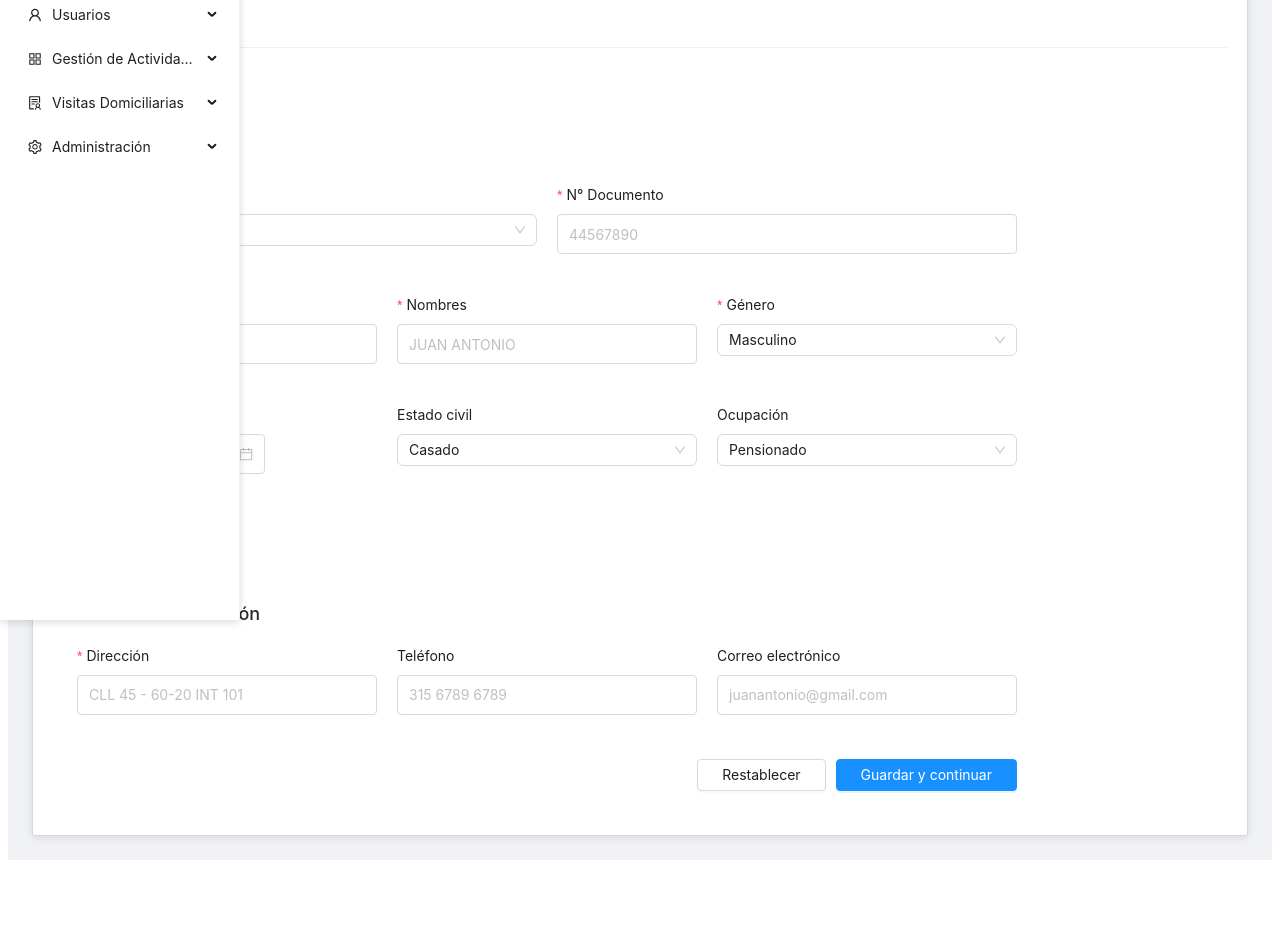
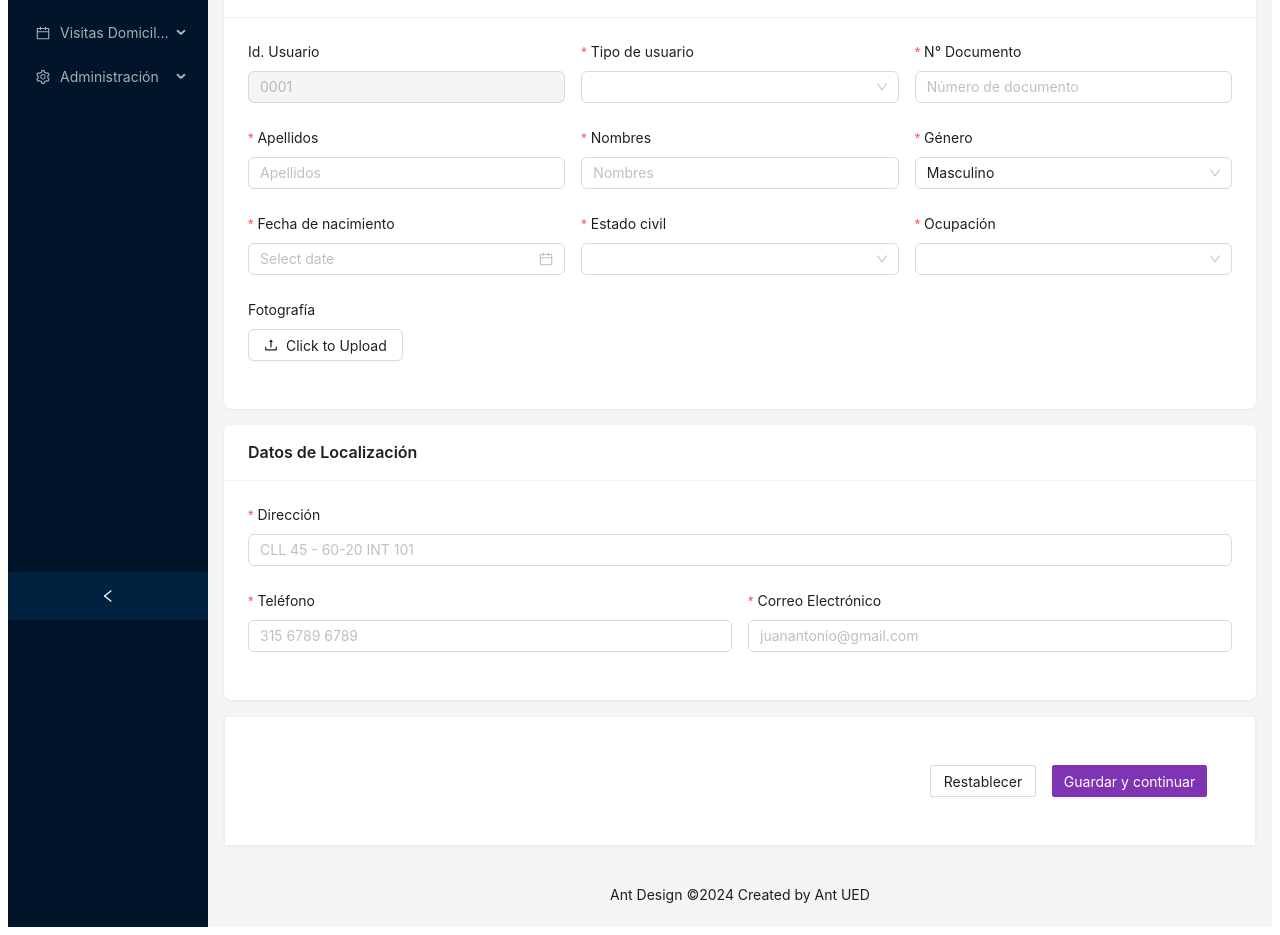
Before and after one commit to Davidvera27/CareLink, a React (Create React App) app in the folder frontend/: page /nuevo-usuario in a window 1280 px wide. Shown: the part 180-1115 px from the top of the page. Before the commit the page ends 1048 px from the top, so only its background shows below. Built offline with nearby package versions, Linux system fonts and the light colour scheme; sample sign-in values are in the browser's storage.

Commit message:
Update NuevoUsuario.js

```diff
--- a/frontend/src/components/NuevoUsuario.js
+++ b/frontend/src/components/NuevoUsuario.js
@@ -1,15 +1,34 @@
 import React from "react";
-import { Form, Input, Select, DatePicker, Button, Upload, message } from "antd";
-import { UploadOutlined } from "@ant-design/icons";
-import GlobalHeader from "./GlobalHeader"; // Barra de navegación
-import "../styles/NuevoUsuario.css";
+import {
+  Layout,
+  Breadcrumb,
+  Form,
+  Input,
+  Select,
+  DatePicker,
+  Button,
+  Upload,
+  message,
+  Card,
+  Row,
+  Col,
+  Menu,
+} from "antd";
+import moment from "moment";
+import {
+  UploadOutlined,
+  HomeOutlined,
+  UserOutlined,
+  CheckCircleOutlined,
+  CalendarOutlined,
+  SettingOutlined,
+} from "@ant-design/icons"; // Importa íconos correctamente
 import axios from "axios";
-import moment from "moment";
 
-
+const { Header, Content, Footer, Sider } = Layout;
 const { Option } = Select;
 
-// Configuración global para manejar errores en Axios
+// Configuración global de Axios
 axios.interceptors.response.use(
   (response) => response,
   (error) => {
@@ -22,8 +41,14 @@ axios.interceptors.response.use(
   }
 );
 
+const validateDate = (_, value) => {
+  if (!value || value.isBefore(moment())) {
+    return Promise.resolve();
+  }
+  return Promise.reject(new Error("La fecha debe ser anterior a hoy."));
+};
+
 const NuevoUsuario = () => {
-
   const onFinish = async (values) => {
     try {
       const response = await axios.post("http://localhost:5000/api/patients", {
@@ -48,182 +73,280 @@ const NuevoUsuario = () => {
     }
   };
 
-  const onFinishFailed = (errorInfo) => {
-    console.error("Error en el formulario:", errorInfo);
-    message.error("Por favor, complete todos los campos obligatorios.");
-  };
-
-  const validateDate = (_, value) => {
-    if (!value || value.isBefore(moment())) {
-      return Promise.resolve();
-    }
-    return Promise.reject(new Error("La fecha debe ser anterior a hoy."));
-  };
-
   return (
-    <div>
-      <GlobalHeader />
-      <div className="nuevo-usuario-page">
-        <div className="card-legacy">
-          <div className="head">
-            <div className="title-wrapper">
-              <h3 className="title">Nuevo Usuario</h3>
-            </div>
-          </div>
-          <div className="body">
-            <Form
-              name="nuevo-usuario"
-              layout="vertical"
-              onFinish={onFinish}
-              onFinishFailed={onFinishFailed}
-              initialValues={{
-                tipoUsuario: "Recurrente",
-                genero: "Masculino",
-                estadoCivil: "Casado",
-                ocupacion: "Pensionado",
+    <Layout style={{ minHeight: "100vh" }}>
+      <Sider collapsible>
+        <div
+          className="logo"
+          style={{
+            color: "white",
+            textAlign: "center",
+            padding: "16px 0",
           }}
         >
-              <div className="form-section">
-                <h4>Datos básicos</h4>
-                <div className="form-row">
-                  <Form.Item
-                    name="tipoUsuario"
-                    label="Tipo de usuario"
-                    className="form-item"
+          Sistema de Gestión
+        </div>
+        <Menu theme="dark" defaultSelectedKeys={["1"]} mode="inline">
+          <Menu.Item key="1" icon={<HomeOutlined />}>
+            Tablero de Inicio
+          </Menu.Item>
+
+          <Menu.SubMenu key="2" icon={<UserOutlined />} title="Usuarios">
+            <Menu.Item key="2.1">Nuevo Usuario</Menu.Item>
+            <Menu.Item key="2.2">Nuevo Reporte Clínico</Menu.Item>
+            <Menu.Item key="2.3">Lista de Usuarios</Menu.Item>
+          </Menu.SubMenu>
+
+          <Menu.Item key="3" icon={<CheckCircleOutlined />}>
+            Gestión de Actividades
+          </Menu.Item>
+
+          <Menu.SubMenu
+            key="4"
+            icon={<CalendarOutlined />}
+            title="Visitas Domiciliarias"
           >
+            <Menu.Item key="4.1">Visitas Programadas</Menu.Item>
+            <Menu.Item key="4.2">Historial de Visitas</Menu.Item>
+          </Menu.SubMenu>
+
+          <Menu.SubMenu key="5" icon={<SettingOutlined />} title="Administración">
+            <Menu.Item key="5.1">Configuración General</Menu.Item>
+            <Menu.Item key="5.2">Auditoría</Menu.Item>
+          </Menu.SubMenu>
+        </Menu>
+      </Sider>
+
+      <Layout>
+        <Header style={{ padding: 0, background: "#fff", textAlign: "center", fontWeight: "bold" }}>
+          Nuevo Usuario
+        </Header>
+        <Content style={{ margin: "16px" }}>
+          <Breadcrumb style={{ margin: "16px 0" }}>
+            <Breadcrumb.Item>Inicio</Breadcrumb.Item>
+            <Breadcrumb.Item>Nuevo Usuario</Breadcrumb.Item>
+          </Breadcrumb>
+
+          {/* Tarjetas con estructura basada en Figma */}
+          <Row gutter={[16, 16]}>
+            {/* Tarjeta 1: Datos Básicos */}
+            <Col span={24}>
+<Card title="Datos Básicos" bordered={false}>
+  <Form layout="vertical" onFinish={onFinish} initialValues={{ genero: "Masculino" }}>
+    <Row gutter={16}>
+      {/* Campo: Id. Usuario */}
+      <Col span={8}>
+        <Form.Item name="idUsuario" label="Id. Usuario">
+          <Input placeholder="0001" disabled />
+        </Form.Item>
+      </Col>
+
+      {/* Campo: Tipo de usuario */}
+      <Col span={8}>
+        <Form.Item name="tipoUsuario" label="Tipo de usuario" rules={[{ required: true }]}>
           <Select>
             <Option value="Recurrente">Recurrente</Option>
             <Option value="Nuevo">Nuevo</Option>
           </Select>
         </Form.Item>
-                  <Form.Item
-                    name="nDocumento"
-                    label="N° Documento"
-                    className="form-item"
-                    rules={[{ required: true, message: "Este campo es obligatorio" }]}
-                  >
-                    <Input placeholder="44567890" />
+      </Col>
+
+      {/* Campo: N° Documento */}
+      <Col span={8}>
+        <Form.Item name="nDocumento" label="N° Documento" rules={[{ required: true }]}>
+          <Input placeholder="Número de documento" />
         </Form.Item>
-                </div>
-                <div className="form-row">
-                  <Form.Item
-                    name="apellidos"
-                    label="Apellidos"
-                    className="form-item"
-                    rules={[{ required: true, message: "Este campo es obligatorio" }]}
-                  >
-                    <Input placeholder="LOPEZ ORREGO" />
+      </Col>
+    </Row>
+
+    <Row gutter={16}>
+      {/* Campo: Apellidos */}
+      <Col span={8}>
+        <Form.Item name="apellidos" label="Apellidos" rules={[{ required: true }]}>
+          <Input placeholder="Apellidos" />
         </Form.Item>
-                  <Form.Item
-                    name="nombres"
-                    label="Nombres"
-                    className="form-item"
-                    rules={[{ required: true, message: "Este campo es obligatorio" }]}
-                  >
-                    <Input placeholder="JUAN ANTONIO" />
+      </Col>
+
+      {/* Campo: Nombres */}
+      <Col span={8}>
+        <Form.Item name="nombres" label="Nombres" rules={[{ required: true }]}>
+          <Input placeholder="Nombres" />
         </Form.Item>
-                  <Form.Item
-                    name="genero"
-                    label="Género"
-                    className="form-item"
-                    rules={[{ required: true, message: "Este campo es obligatorio" }]}
-                  >
+      </Col>
+
+      {/* Campo: Género */}
+      <Col span={8}>
+        <Form.Item name="genero" label="Género" rules={[{ required: true }]}>
           <Select>
             <Option value="Masculino">Masculino</Option>
             <Option value="Femenino">Femenino</Option>
           </Select>
         </Form.Item>
-                </div>
-                <div className="form-row">
+      </Col>
+    </Row>
+
+    <Row gutter={16}>
+      {/* Campo: Fecha de nacimiento */}
+      <Col span={8}>
         <Form.Item
           name="fechaNacimiento"
           label="Fecha de nacimiento"
-                    className="form-item"
           rules={[
             { required: true, message: "Este campo es obligatorio" },
             { validator: validateDate },
           ]}
         >
-                    <DatePicker format="YYYY-MM-DD" />
+          <DatePicker style={{ width: "100%" }} format="YYYY-MM-DD" />
         </Form.Item>
-                  <Form.Item
-                    name="estadoCivil"
-                    label="Estado civil"
-                    className="form-item"
-                  >
+      </Col>
+
+      {/* Campo: Estado civil */}
+      <Col span={8}>
+        <Form.Item name="estadoCivil" label="Estado civil" rules={[{ required: true }]}>
           <Select>
             <Option value="Casado">Casado</Option>
             <Option value="Soltero">Soltero</Option>
             <Option value="Divorciado">Divorciado</Option>
           </Select>
         </Form.Item>
-                  <Form.Item
-                    name="ocupacion"
-                    label="Ocupación"
-                    className="form-item"
-                  >
+      </Col>
+
+      {/* Campo: Ocupación */}
+      <Col span={8}>
+        <Form.Item name="ocupacion" label="Ocupación" rules={[{ required: true }]}>
           <Select>
             <Option value="Pensionado">Pensionado</Option>
             <Option value="Empleado">Empleado</Option>
             <Option value="Independiente">Independiente</Option>
           </Select>
         </Form.Item>
-                </div>
-                <Form.Item
-                  name="fotografia"
-                  label="Fotografía"
-                  valuePropName="fileList"
-                  className="form-item upload-item"
-                >
-                  <Upload
-                    name="fotografia"
-                    listType="picture"
-                    beforeUpload={() => false}
-                  >
-                    <Button icon={<UploadOutlined />}>Subir Fotografía</Button>
+      </Col>
+    </Row>
+
+    <Row>
+      {/* Campo: Fotografía */}
+      <Col span={24}>
+        <Form.Item name="fotografia" label="Fotografía" valuePropName="fileList">
+          <Upload name="fotografia" listType="picture" beforeUpload={() => false}>
+            <Button icon={<UploadOutlined />}>Click to Upload</Button>
           </Upload>
         </Form.Item>
-              </div>
-              <div className="form-section">
-                <h4>Datos de localización</h4>
-                <div className="form-row">
+      </Col>
+    </Row>
+  </Form>
+</Card>
+
+            </Col>
+
+{/* Tarjeta 2: Datos de Localización */}
+<Col span={24}>
+<Card title="Datos de Localización" bordered={false}>
+    <Form layout="vertical">
+      <Row gutter={16}>
+        {/* Campo: Dirección */}
+        <Col span={24}>
           <Form.Item
             name="direccion"
             label="Dirección"
-                    className="form-item"
-                    rules={[{ required: true, message: "Este campo es obligatorio" }]}
+            rules={[{ required: true, message: "La dirección es obligatoria" }]}
           >
             <Input placeholder="CLL 45 - 60-20 INT 101" />
           </Form.Item>
+        </Col>
+      </Row>
+      <Row gutter={16}>
+        {/* Campo: Teléfono */}
+        <Col span={12}>
           <Form.Item
             name="telefono"
             label="Teléfono"
-                    className="form-item"
+            rules={[{ required: true, message: "El teléfono es obligatorio" }]}
           >
             <Input placeholder="315 6789 6789" />
           </Form.Item>
+        </Col>
+
+        {/* Campo: Correo Electrónico */}
+        <Col span={12}>
           <Form.Item
             name="correoElectronico"
-                    label="Correo electrónico"
-                    className="form-item"
+            label="Correo Electrónico"
+            rules={[
+              { required: true, message: "El correo electrónico es obligatorio" },
+              { type: "email", message: "Ingresa un correo válido" },
+            ]}
           >
             <Input placeholder="juanantonio@gmail.com" />
           </Form.Item>
-                </div>
-              </div>
-              <div className="form-footer">
-                <Button type="default" htmlType="reset">
+        </Col>
+      </Row>
+    </Form>
+</Card>
+</Col>
+
+{/* Tarjeta 3: Botones */}
+<Col span={24}>
+  <Card
+    bordered={false}
+    style={{
+      background: "#FFFFFF",
+      border: "1px solid rgba(0, 0, 0, 0.06)",
+      borderRadius: "2px",
+      padding: "24px",
+      display: "flex",
+      flexDirection: "column",
+      justifyContent: "center",
+    }}
+  >
+    <Row justify="end" gutter={16}>
+      <Col>
+        <Button
+          type="default"
+          style={{
+            display: "flex",
+            alignItems: "center",
+            justifyContent: "center",
+            padding: "4px 15px",
+            width: "106px",
+            height: "32px",
+            border: "1px solid #D9D9D9",
+            boxShadow: "0px 2px 0px rgba(0, 0, 0, 0.016)",
+            borderRadius: "2px",
+          }}
+        >
           Restablecer
         </Button>
-                <Button type="primary" htmlType="submit">
+      </Col>
+      <Col>
+        <Button
+          type="primary"
+          htmlType="submit"
+          style={{
+            display: "flex",
+            alignItems: "center",
+            justifyContent: "center",
+            padding: "4px 15px",
+            width: "155px",
+            height: "32px",
+            background: "#7F34B4",
+            border: "1px solid #7F34B4",
+            boxShadow: "0px 2px 0px rgba(0, 0, 0, 0.043)",
+            borderRadius: "2px",
+            color: "#FFFFFF",
+          }}
+        >
           Guardar y continuar
         </Button>
-              </div>
-            </Form>
-          </div>
-        </div>
-      </div>
-    </div>
+      </Col>
+    </Row>
+  </Card>
+</Col>
+
+          </Row>
+        </Content>
+        <Footer style={{ textAlign: "center" }}>Ant Design ©{new Date().getFullYear()} Created by Ant UED</Footer>
+      </Layout>
+    </Layout>
   );
 };
 
```
Lines whose indentation alone changed are shown as unchanged.
